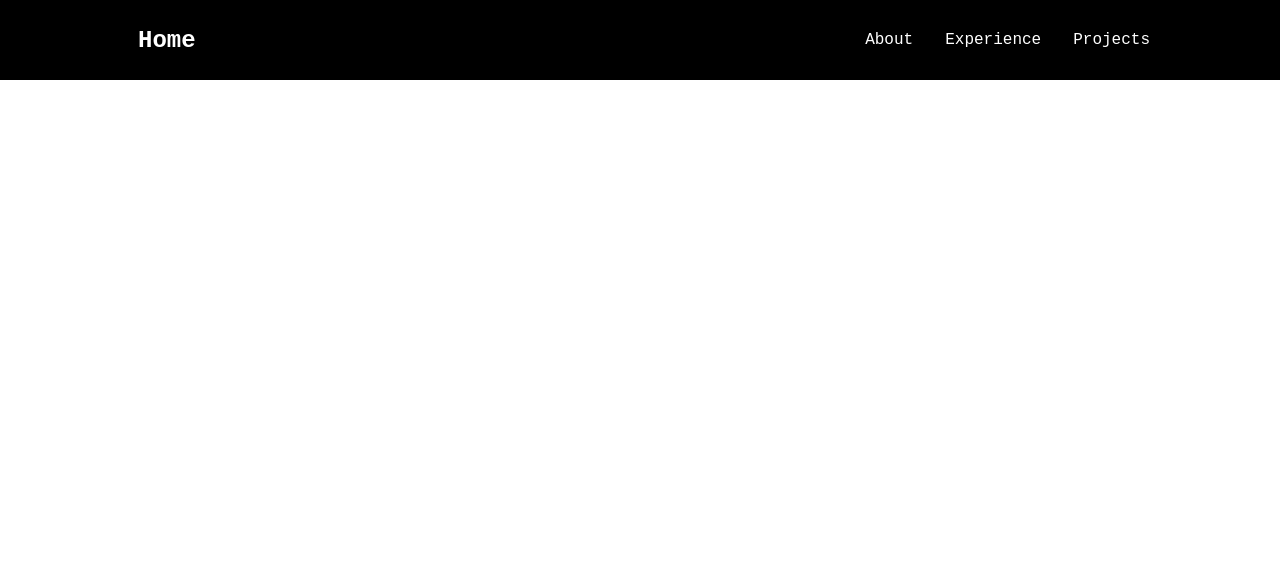
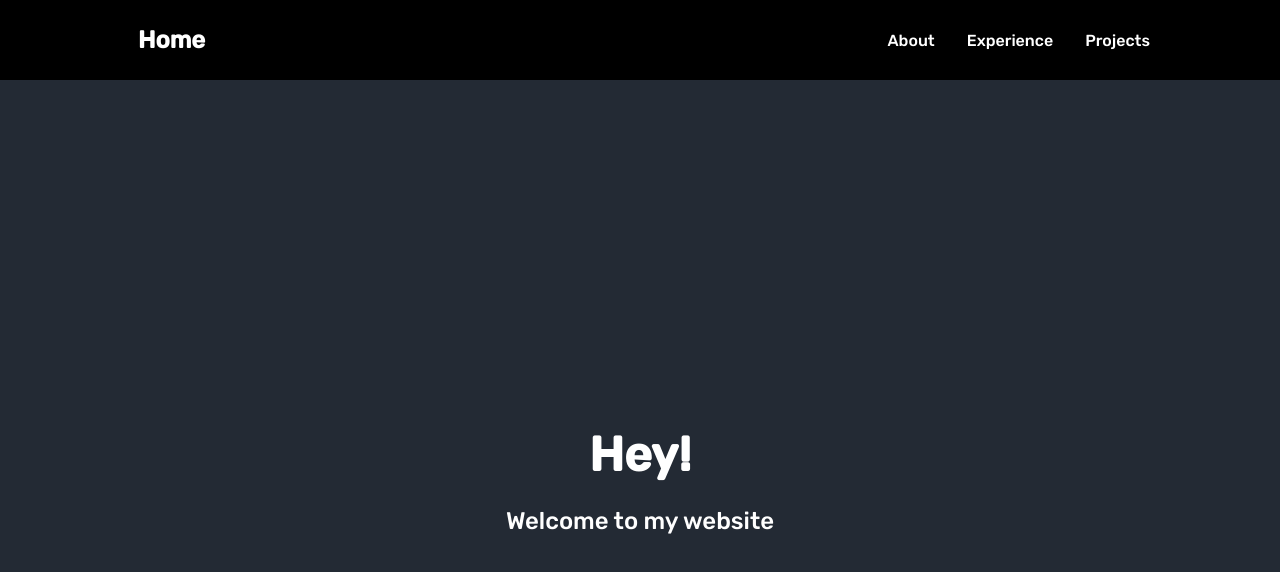
Before and after one commit to aayushhparikh/react-web, a React (Create React App) app: page / in a window 1280 px wide. Shown: the top 572 px of the page. Built offline with nearby package versions, Linux system fonts and the light colour scheme.

Commit message:
font family changes

```diff
--- a/public/index.html
+++ b/public/index.html
@@ -24,6 +24,8 @@
       work correctly both with client-side routing and a non-root public URL.
       Learn how to configure a non-root public URL by running `npm run build`.
     -->
+    <link href="https://fonts.googleapis.com/css2?family=Rubik:wght@500&display=swap" rel="stylesheet">
+    <link href="https://fonts.googleapis.com/css2?family=Bebas+Neue&display=swap" rel="stylesheet">
     <title>React App</title>
   </head>
   <body>
--- a/src/App.css
+++ b/src/App.css
@@ -2,5 +2,5 @@
   box-sizing: border-box;
   margin: 0;
   padding: 0;
-  font-family: 'Courier New', Courier, monospace
+  font-family: 'Rubik', sans-serif, monospace
 }
--- a/src/components/HeroComponents/HeroElements.js
+++ b/src/components/HeroComponents/HeroElements.js
@@ -0,0 +1,68 @@
+import styled from "styled-components";
+
+export const HeroContainer = styled.div`
+        background: #0c0c0c;
+        display: flex;
+        justify-content: center;
+        align-items: center;
+        padding: 0 30px;
+        height: 800px;
+        position: relative;
+        z-index: 1;
+    `
+export const HeroBg = styled.div`
+    position: absolute;
+    top: 0;
+    right: 0;
+    bottom: 0;
+    left: 0;
+    width: 100%;
+    height: 100%
+    overflow: hidden;
+`
+
+export const BgHero = styled.div`
+    width: 100%;
+    height: 100%;
+    -o-object-fit: cover;
+    object-fit: cover;
+    background: #232a34;
+`
+
+export const HeroContent = styled.div`
+    z-index: 3;
+    max-width: 1200px;
+    positon: absolute;
+    padding: 8px 24px;
+    display: flex;
+    flex-direction: column;
+    align-items: center;
+`
+
+export const HeroH1 = styled.h1`
+    color: #fff;
+    font-size: 48px;
+    text-align: center;
+
+    @media screen and (max-width: 768px) {
+        font-size: 44px;
+    }
+
+    @media screen and (max-width: 480px) {
+        font-size: 36px;
+`
+
+export const HeroP = styled.p`
+    margin-top: 24px;
+    color: #fff;
+    font-size: 24px;
+    text-align: center;
+    max-width: 600px;
+
+    @media screen and (max-width: 768px) {
+        font-size: 24px;
+    }
+
+    @media screen and (max-width: 480px) {
+        font-size: 18px;
+`
--- a/src/components/HeroComponents/index.js
+++ b/src/components/HeroComponents/index.js
@@ -0,0 +1,27 @@
+import React from 'react'
+import {
+    HeroContainer,
+    HeroBg,
+    BgHero,
+    HeroContent,
+    HeroH1,
+    HeroP } from './HeroElements'
+
+const HeroSection = () => {
+    return (
+        <div>
+            <HeroContainer id="home">
+                <HeroBg>
+                    <BgHero>
+                    </BgHero>
+                </HeroBg>
+                <HeroContent>
+                    <HeroH1>Hey!</HeroH1>
+                    <HeroP>Welcome to my website</HeroP>
+                </HeroContent>
+            </HeroContainer>
+        </div>
+    )
+}
+
+export default HeroSection
--- a/src/pages/index.js
+++ b/src/pages/index.js
@@ -1,4 +1,5 @@
 import React, {useState} from 'react'
+import HeroSection from '../components/HeroComponents'
 import Navbar from '../components/NavBar'
 import Sidebar from '../components/Sidebar'
 
@@ -14,6 +15,7 @@
         <div>
             <Sidebar isOpen={isOpen} toggle={toggle}/>
             <Navbar toggle={toggle}/>
+            <HeroSection />
         </div>
     )
 }
```
